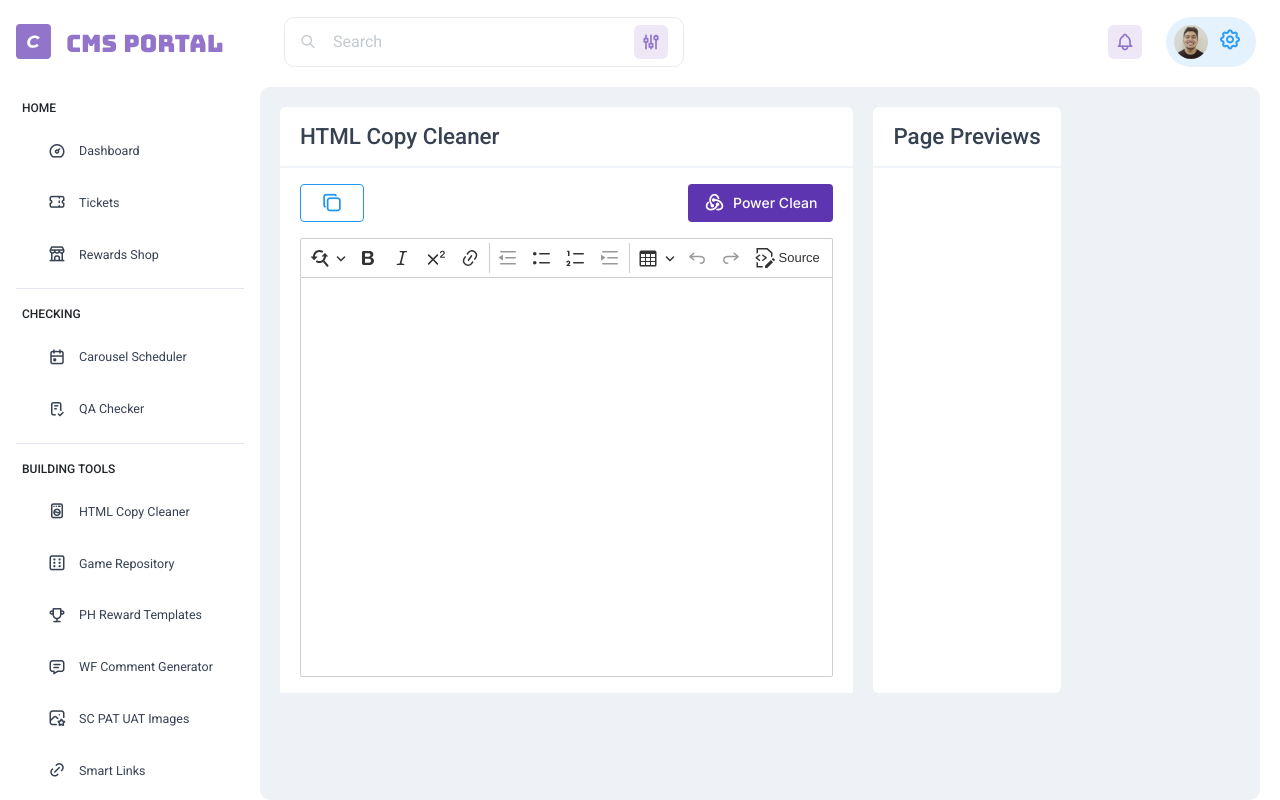
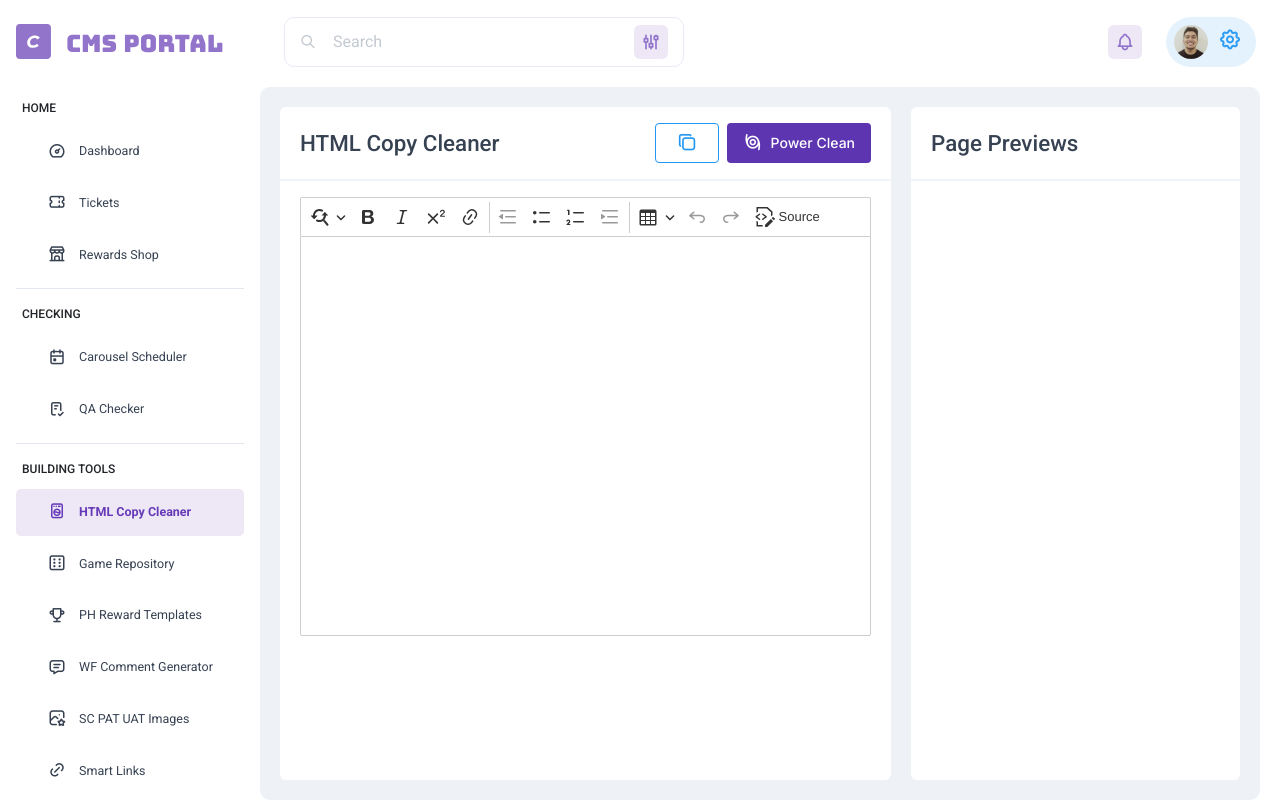
Before and after one commit to kibeeen/copycleaner, a plain HTML site: page cmsportal.html in a window 1280 px wide. Drawn offline with nearby package versions, Linux system fonts and the light colour scheme.

Commit message:
Fixed some CSS

```diff
--- a/cmsportal.html
+++ b/cmsportal.html
@@ -24,8 +24,8 @@
     <link href="https://fonts.googleapis.com/css2?family=Inter:wght@100;200;300;400;500;600;700;800;900&display=swap"
         rel="stylesheet">
 
+
     <link rel="stylesheet" type="text/css" href="style/ckeditor.css">
-    <link rel="stylesheet" type="text/css" href="style/style.css">
     <link rel="stylesheet" type="text/css" href="style/style-cms.css">
     <link rel="stylesheet" href="https://cdn.jsdelivr.net/npm/@tabler/icons-webfont@latest/tabler-icons.min.css">
 
@@ -136,7 +136,7 @@
                     <div class="link-group__list-items">
                         <ul class="link-group__ul">
                             <a href="#">
-                                <li class="link-group__li">
+                                <li class="link-group__li active">
                                     <i class="ti ti-wash-machine"></i>
                                     HTML Copy Cleaner
                                 </li>
@@ -226,12 +226,16 @@
                         <h2 class="card-title">
                             HTML Copy Cleaner
                         </h2>
+                        <div class="card-cta__container">
+                            <div class="card-cta">
+                                <button class="btn-cms btn-cms-outline me-2" onclick="copyToClipboard()"><i class="ti ti-copy"></i></button>
+                                <button class="btn-cms btn-cms-primary" onclick="cleanHTML()" tabindex="0"><i class="me-2 ti ti-storm"></i>Power Clean</button>
+                            </div>
+                        </div>
+
                     </div>
                     <hr class="cms-card__hr">
-                    <div class="card-desc">
-                        <button class="btn-cms btn-cms-outline me-2" onclick="copyToClipboard()"><i class="ti ti-copy"></i></button>
-                        <button class="btn-cms btn-cms-primary" onclick="cleanHTML()" tabindex="0"><i class="me-2 ti ti-brand-redux"></i>Power Clean</button>
-                    </div>
+
                     <div class="cms-card__body">
                         <!-- CK5 Editor -->
                         <div class="editor"></div>
@@ -240,7 +244,7 @@
                 </div>
 
 
-                <div class="cms-card">
+                <div id="cms__copy-cleaner-preview" class="cms-card">
                     <div class="cms-card__header">
                         <h2 class="card-title">
                             Page Previews
--- a/style/ckeditor.css
+++ b/style/ckeditor.css
@@ -425,7 +425,7 @@ div.ck-source-editing-area > textarea {
     top: 0;
     left: 0;
     overflow: auto;
-    height: 600px;
+    height: 650px;
     font-size: 0.85em;
     line-height: 1.25em;
     font-family: monospace;
--- a/style/style-cms.css
+++ b/style/style-cms.css
@@ -350,10 +350,21 @@ html {
     display: flex;
     flex-direction: row;
     max-height: 100%;
+    height: 100%;
 }
 
-.cms__copy-cleaner {
+#cms__copy-cleaner {
     height: 100%;
+    width: 65%;
+    max-width: 65%;
+}
+
+#cms__copy-cleaner-preview {
+    width: 35%;
+}
+
+#cms__copy-cleaner-preview .cms-card__header {
+    height: 72px;
 }
 
 .cms-card {
@@ -368,12 +379,16 @@ html {
 
 .cms-card__header {
     padding: 16px 20px;
+    display: flex;
+    align-items: center;
+    justify-content: space-between;
 }
 
 .cms-card__header h2 {
     margin: 0;
     font-size: 1.4em;
     color: #364152;
+    display: inline-flex;
 }
 
 .cms-card__hr {
@@ -386,11 +401,21 @@ html {
     padding: 16px 20px;
 }
 
-.cms-card .card-desc {
-    padding: 16px 20px;
+.cms-card .card-cta {
+    /* padding: 16px 20px; */
+    display: inline-flex;
+    justify-content: center;
+    padding-bottom: 0;
+}
+
+.card-cta__container {
     display: flex;
-    justify-content: space-between;
-    padding-bottom: 0;
+}
+
+.cms-card .card-cta button {
+    display: inline-flex;
+    justify-content: center;
+    align-items: center;
 }
 
 .btn-cms {
@@ -406,14 +431,14 @@ html {
     text-transform: capitalize;
     cursor: pointer;
     min-width: 64px;
-    height: 38px;
+    height: 40px;
     justify-content: center;
     align-items: center;
     transition: background-color 250ms cubic-bezier(0.4, 0, 0.2, 1) 0ms, box-shadow 250ms cubic-bezier(0.4, 0, 0.2, 1) 0ms, border-color 250ms cubic-bezier(0.4, 0, 0.2, 1) 0ms, color 250ms cubic-bezier(0.4, 0, 0.2, 1) 0ms;
 }
 
 .btn-cms i {
-    font-size: 1.5em;
+    font-size: 1.4em;
 }
 
 .btn-cms:hover {
```
